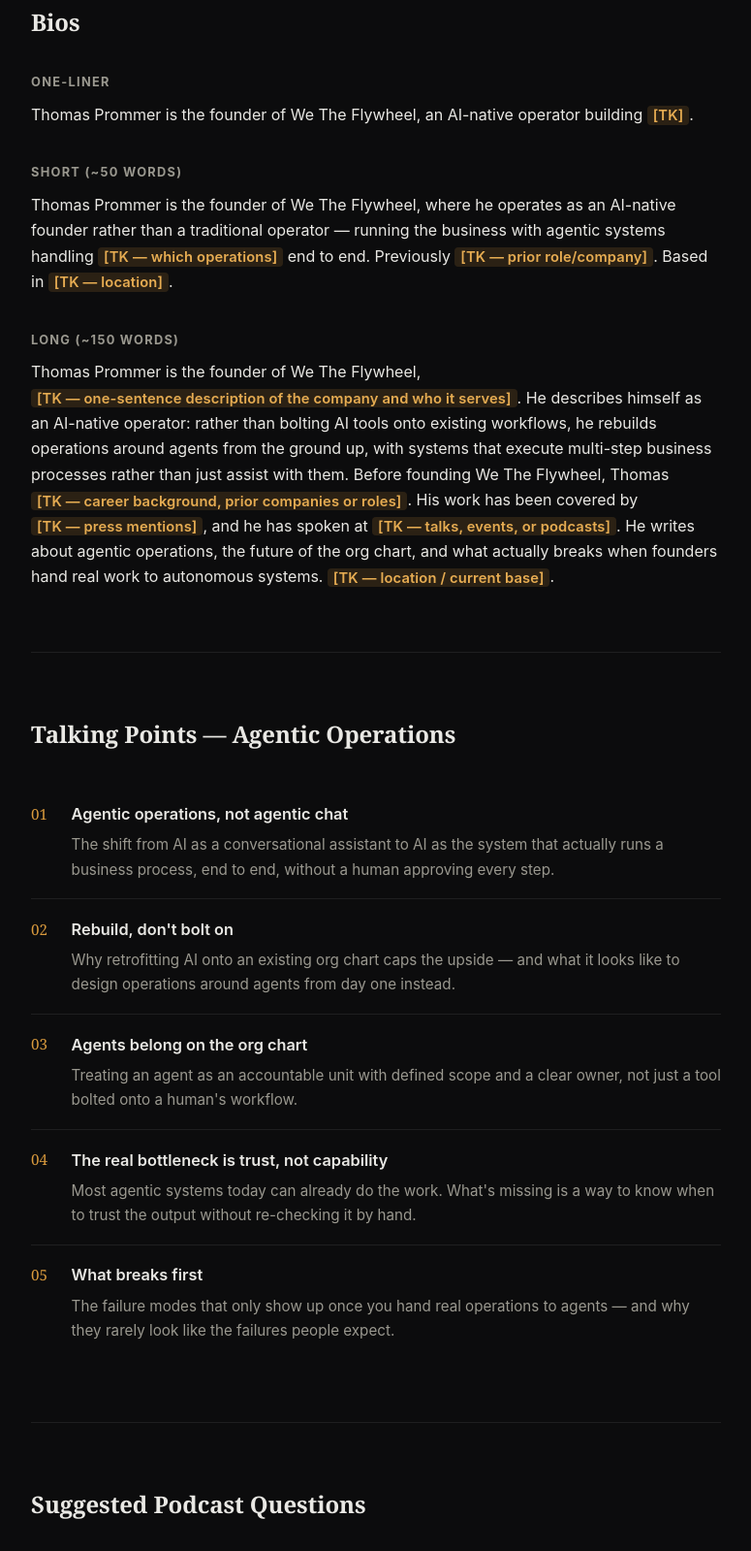
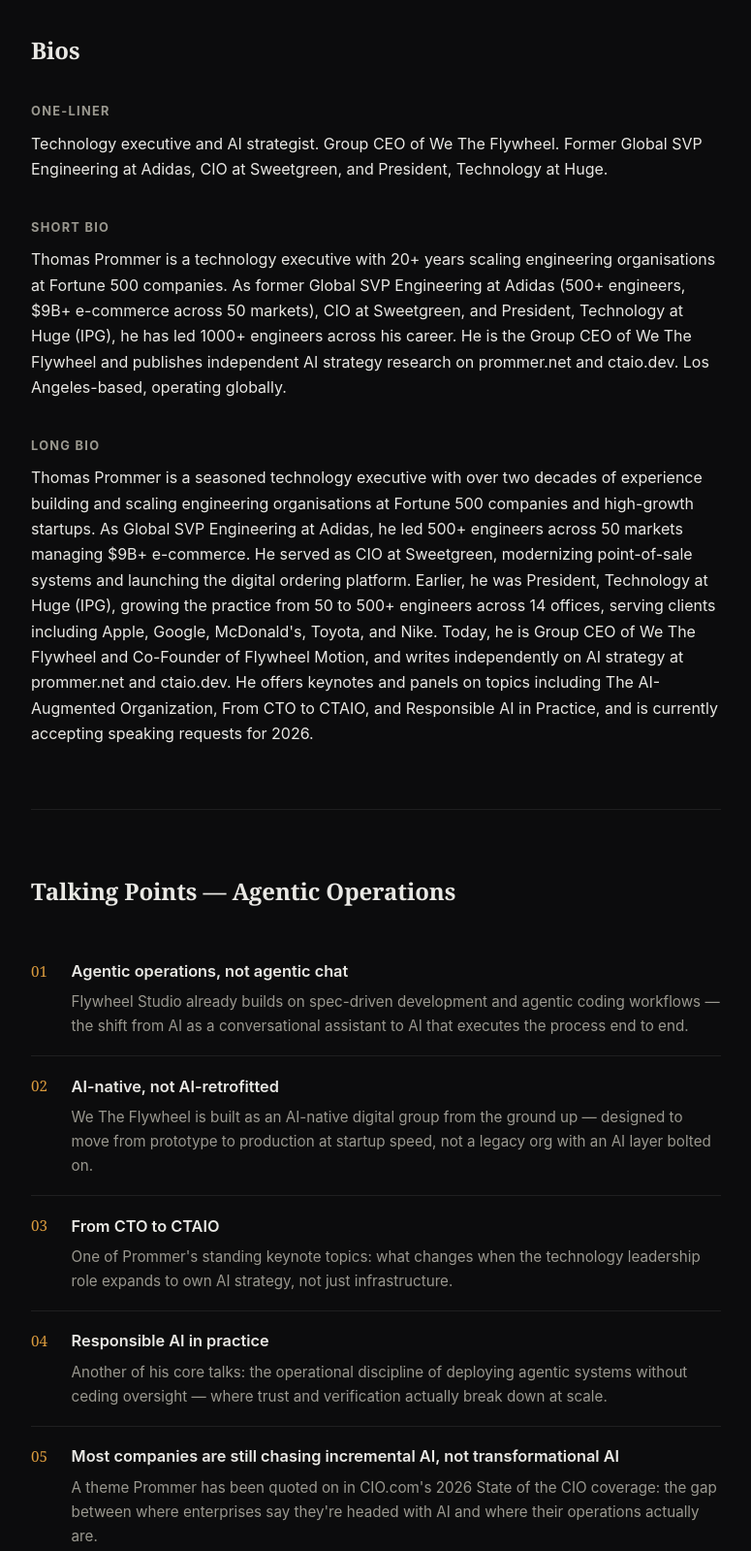
Before and after one commit to Ufransa/prommer-ship, a plain HTML site: page index.html in a window 1280 px wide. Shown: the part 397-1996 px from the top of the page at 97% size, without its empty margins (252-1027 px from the left). Drawn offline with Linux system fonts and the light colour scheme.

Commit message:
populate press page with sourced bio and links

```diff
--- a/index.html
+++ b/index.html
@@ -249,7 +249,7 @@
   <section id="hero">
     <p class="eyebrow">Press &amp; Media Kit</p>
     <h1>Thomas Prommer</h1>
-    <p class="one-liner">Founder of We The Flywheel. An AI-native operator building <span class="tk">[TK — one-line description of what We The Flywheel does]</span>.</p>
+    <p class="one-liner">Group CEO of We The Flywheel, an AI-native digital group building at startup speed across media, sports, product studio, personal-brand acceleration, and AI advisory.</p>
   </section>
 
   <section id="bios">
@@ -257,35 +257,36 @@
 
     <div class="bio-block">
       <h3>One-liner</h3>
-      <p>Thomas Prommer is the founder of We The Flywheel, an AI-native operator building <span class="tk">[TK]</span>.</p>
+      <p>Technology executive and AI strategist. Group CEO of We The Flywheel. Former Global SVP Engineering at Adidas, CIO at Sweetgreen, and President, Technology at Huge.</p>
     </div>
 
     <div class="bio-block">
-      <h3>Short (~50 words)</h3>
+      <h3>Short bio</h3>
       <p>
-        Thomas Prommer is the founder of We The Flywheel, where he operates as an
-        AI-native founder rather than a traditional operator — running the business
-        with agentic systems handling <span class="tk">[TK — which operations]</span>
-        end to end. Previously <span class="tk">[TK — prior role/company]</span>.
-        Based in <span class="tk">[TK — location]</span>.
+        Thomas Prommer is a technology executive with 20+ years scaling engineering
+        organisations at Fortune 500 companies. As former Global SVP Engineering at
+        Adidas (500+ engineers, $9B+ e-commerce across 50 markets), CIO at Sweetgreen,
+        and President, Technology at Huge (IPG), he has led 1000+ engineers across his
+        career. He is the Group CEO of We The Flywheel and publishes independent AI
+        strategy research on prommer.net and ctaio.dev. Los Angeles-based, operating globally.
       </p>
     </div>
 
     <div class="bio-block">
-      <h3>Long (~150 words)</h3>
+      <h3>Long bio</h3>
       <p>
-        Thomas Prommer is the founder of We The Flywheel, <span class="tk">[TK — one-sentence
-        description of the company and who it serves]</span>. He describes himself as an
-        AI-native operator: rather than bolting AI tools onto existing workflows, he
-        rebuilds operations around agents from the ground up, with systems that execute
-        multi-step business processes rather than just assist with them.
-        Before founding We The Flywheel, Thomas <span class="tk">[TK — career background,
-        prior companies or roles]</span>. His work has been covered by
-        <span class="tk">[TK — press mentions]</span>, and he has spoken at
-        <span class="tk">[TK — talks, events, or podcasts]</span>.
-        He writes about agentic operations, the future of the org chart, and what
-        actually breaks when founders hand real work to autonomous systems.
-        <span class="tk">[TK — location / current base]</span>.
+        Thomas Prommer is a seasoned technology executive with over two decades of
+        experience building and scaling engineering organisations at Fortune 500
+        companies and high-growth startups. As Global SVP Engineering at Adidas, he
+        led 500+ engineers across 50 markets managing $9B+ e-commerce. He served as
+        CIO at Sweetgreen, modernizing point-of-sale systems and launching the digital
+        ordering platform. Earlier, he was President, Technology at Huge (IPG), growing
+        the practice from 50 to 500+ engineers across 14 offices, serving clients
+        including Apple, Google, McDonald's, Toyota, and Nike. Today, he is Group CEO
+        of We The Flywheel and Co-Founder of Flywheel Motion, and writes independently
+        on AI strategy at prommer.net and ctaio.dev. He offers keynotes and panels on
+        topics including The AI-Augmented Organization, From CTO to CTAIO, and
+        Responsible AI in Practice, and is currently accepting speaking requests for 2026.
       </p>
     </div>
   </section>
@@ -295,23 +296,23 @@
     <ol class="talking-points">
       <li>
         <p class="tp-title">Agentic operations, not agentic chat</p>
-        <p class="tp-body">The shift from AI as a conversational assistant to AI as the system that actually runs a business process, end to end, without a human approving every step.</p>
+        <p class="tp-body">Flywheel Studio already builds on spec-driven development and agentic coding workflows — the shift from AI as a conversational assistant to AI that executes the process end to end.</p>
       </li>
       <li>
-        <p class="tp-title">Rebuild, don't bolt on</p>
-        <p class="tp-body">Why retrofitting AI onto an existing org chart caps the upside — and what it looks like to design operations around agents from day one instead.</p>
+        <p class="tp-title">AI-native, not AI-retrofitted</p>
+        <p class="tp-body">We The Flywheel is built as an AI-native digital group from the ground up — designed to move from prototype to production at startup speed, not a legacy org with an AI layer bolted on.</p>
       </li>
       <li>
-        <p class="tp-title">Agents belong on the org chart</p>
-        <p class="tp-body">Treating an agent as an accountable unit with defined scope and a clear owner, not just a tool bolted onto a human's workflow.</p>
+        <p class="tp-title">From CTO to CTAIO</p>
+        <p class="tp-body">One of Prommer's standing keynote topics: what changes when the technology leadership role expands to own AI strategy, not just infrastructure.</p>
       </li>
       <li>
-        <p class="tp-title">The real bottleneck is trust, not capability</p>
-        <p class="tp-body">Most agentic systems today can already do the work. What's missing is a way to know when to trust the output without re-checking it by hand.</p>
+        <p class="tp-title">Responsible AI in practice</p>
+        <p class="tp-body">Another of his core talks: the operational discipline of deploying agentic systems without ceding oversight — where trust and verification actually break down at scale.</p>
       </li>
       <li>
-        <p class="tp-title">What breaks first</p>
-        <p class="tp-body">The failure modes that only show up once you hand real operations to agents — and why they rarely look like the failures people expect.</p>
+        <p class="tp-title">Most companies are still chasing incremental AI, not transformational AI</p>
+        <p class="tp-body">A theme Prommer has been quoted on in CIO.com's 2026 State of the CIO coverage: the gap between where enterprises say they're headed with AI and where their operations actually are.</p>
       </li>
     </ol>
   </section>
@@ -320,11 +321,11 @@
     <h2>Suggested Podcast Questions</h2>
     <ol class="questions">
       <li><p>What does "AI-native operator" actually mean day to day — what changed in how you run We The Flywheel?</p></li>
-      <li><p>Where's the line between an agent that assists with a process and one that runs it end to end?</p></li>
-      <li><p>What was the first operation you fully handed to an agent — and what broke?</p></li>
+      <li><p>You talk about the shift "from CTO to CTAIO" — where's the line between an agent that assists with a process and one that runs it end to end?</p></li>
+      <li><p>Flywheel Studio builds on spec-driven, agentic coding workflows — what was the first operation you fully handed to an agent, and what broke?</p></li>
       <li><p>How do you decide what not to automate?</p></li>
       <li><p>If a founder wants to move toward agentic operations, what's the first thing they should do in the next 30 days?</p></li>
-      <li><p>Where do agentic systems fail silently, and how do you catch it before it costs you?</p></li>
+      <li><p>You've spoken about "Responsible AI in Practice" — where do agentic systems fail silently, and how do you catch it before it costs you?</p></li>
     </ol>
   </section>
 
@@ -332,17 +333,20 @@
     <h2>Links</h2>
     <ul class="links">
       <li><span class="label">Website</span> <a href="https://prommer.net">prommer.net</a></li>
-      <li><span class="label">Company</span> <span class="tk">[TK — We The Flywheel site]</span></li>
-      <li><span class="label">X / Twitter</span> <span class="tk">[TK]</span></li>
-      <li><span class="label">LinkedIn</span> <span class="tk">[TK]</span></li>
-      <li><span class="label">Headshot / press photo</span> <span class="tk">[TK]</span></li>
+      <li><span class="label">Company</span> <a href="https://wetheflywheel.com">wetheflywheel.com</a></li>
+      <li><span class="label">Flywheel Motion</span> <a href="https://flywheelmotion.com">flywheelmotion.com</a></li>
+      <li><span class="label">X / Twitter</span> <a href="https://x.com/thomas_prommer">@thomas_prommer</a></li>
+      <li><span class="label">LinkedIn</span> <a href="https://www.linkedin.com/in/thomasprommer">/in/thomasprommer</a></li>
+      <li><span class="label">GitHub</span> <a href="https://github.com/thomas-prommer">thomas-prommer</a></li>
+      <li><span class="label">YouTube</span> <a href="https://www.youtube.com/@thomasprommer">@thomasprommer</a></li>
+      <li><span class="label">Headshot / press photo</span> <span class="tk">[TK — not published on site; request directly]</span></li>
     </ul>
   </section>
 
   <section id="contact" class="contact-cta">
     <h2>Press &amp; Booking</h2>
-    <p>For interviews, podcast bookings, or press inquiries, reach out directly.</p>
-    <a class="btn" href="mailto:TK@example.com">Contact <span style="text-transform:none">[TK — press email]</span></a>
+    <p>For interviews, podcast bookings, or press inquiries, reach out via his official press page — no public email is listed, so route requests there.</p>
+    <a class="btn" href="https://prommer.net/en/tech/press/">Press &amp; Booking Page</a>
   </section>
 
 </main>
```
